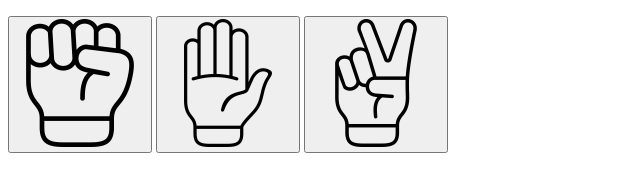
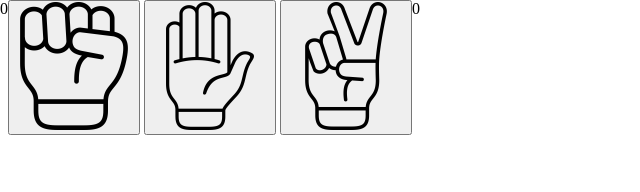
Before and after one commit to NAHammell/rps, a plain HTML site: page index.html in a window 1280 px wide. Shown: the whole page, without its empty margins (0-640 px from the left). Drawn offline with Linux system fonts and the light colour scheme.

Commit message:
Add alignment styles

```diff
--- a/index.html
+++ b/index.html
@@ -13,7 +13,7 @@
 <body>
     <div id="wrapper">
         <div id="player-side">
-            <p id="player-score"></p>
+            <p id="player-score">0</p>
         </div>
 
         <div id="center-ui">
@@ -26,7 +26,7 @@
         </div>
 
         <div id="cpu-side">
-            <p id="cpu-score"></p>
+            <p id="cpu-score">0</p>
         </div>
     </div>
 </body>
--- a/styles.css
+++ b/styles.css
@@ -1,3 +1,23 @@
+* {
+    padding: 0;
+    margin: 0;
+}
+
+#wrapper {
+    display: flex;
+}
+
+#player-side,
+#cpu-side,
+#center-ui {
+    display: flex;
+    flex-direction: column;
+    align-items: center;
+}
+
+
+
+
 .btn-icon {
     height: auto;
     width: 128px;
```
